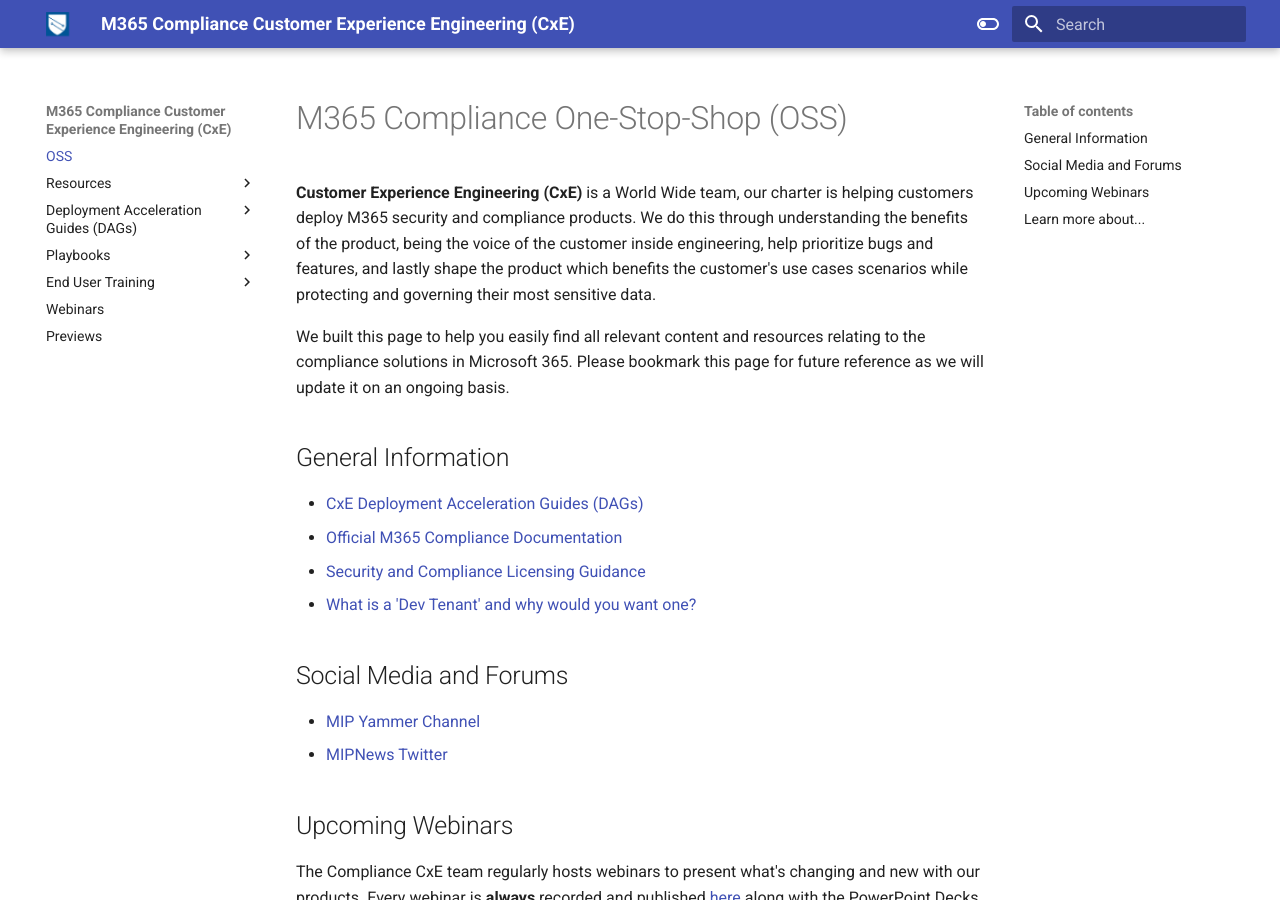
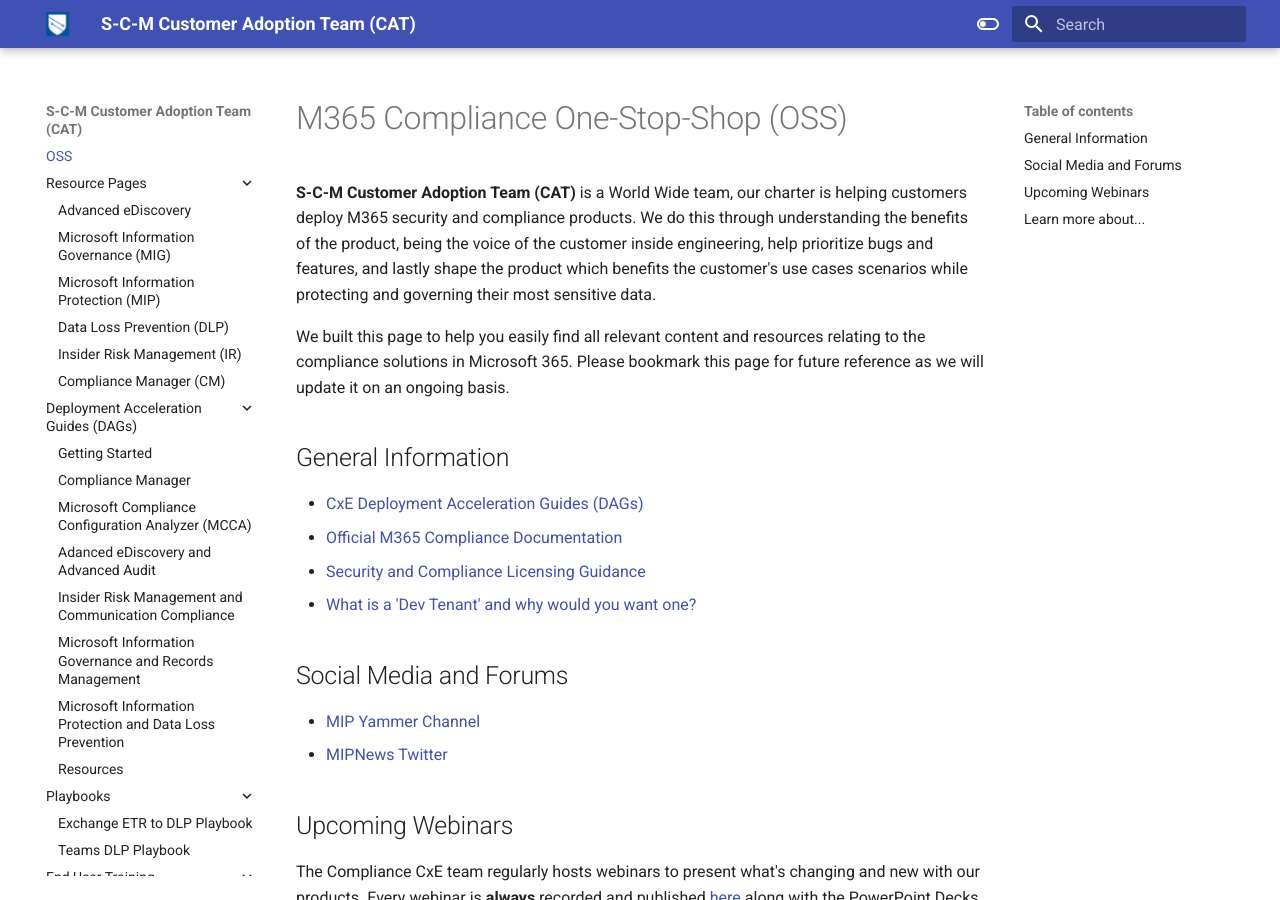
Before and after one commit to microsoft/ComplianceCxE, an MkDocs documentation site: the page built from docs/index.md, in a window 1280 px wide and 900 px high. Built offline with MkDocs 1.6.1 and Material for MkDocs 9.7.7, drawn with Linux system fonts in a browser that asks for light colours; old or Windows-style settings are respelled for this version of MkDocs.

Commit message:
update name;site settings

```diff
--- a/docs/index.md
+++ b/docs/index.md
@@ -1,6 +1,6 @@
 # M365 Compliance One-Stop-Shop (OSS)
 
-**Customer Experience Engineering (CxE)** is a World Wide team, our charter is helping customers deploy M365 security and compliance products. We do this through understanding the benefits of the product, being the voice of the customer inside engineering, help prioritize bugs and features,  and lastly shape the product which benefits the customer's use cases scenarios while protecting and governing their most sensitive data.
+**S-C-M Customer Adoption Team (CAT)** is a World Wide team, our charter is helping customers deploy M365 security and compliance products. We do this through understanding the benefits of the product, being the voice of the customer inside engineering, help prioritize bugs and features,  and lastly shape the product which benefits the customer's use cases scenarios while protecting and governing their most sensitive data.
 
 We built this page to help you easily find all relevant content and resources relating to the compliance solutions in Microsoft 365. Please bookmark this page for future reference as we will update it on an ongoing basis.
 
--- a/mkdocs.yml
+++ b/mkdocs.yml
@@ -1,7 +1,7 @@
-site_name: M365 Compliance Customer Experience Engineering (CxE)
+site_name: S-C-M Customer Adoption Team (CAT)
 nav:
     - OSS: index.md
-    - Resources:
+    - Resource Pages:
       - Advanced eDiscovery: resources/aed.md
       - Microsoft Information Governance (MIG): resources/mig.md
       - Microsoft Information Protection (MIP): resources/mip.md
@@ -11,7 +11,7 @@
     #- Notes from the Field:
     #  - Randall Blog post 1: blog1.md
     - Deployment Acceleration Guides (DAGs):
-      - Intro: dag.md
+      - Getting Started: dag.md
       - Compliance Manager: dag/cm.md
       - Microsoft Compliance Configuration Analyzer (MCCA): dag/mcca.md
       - Adanced eDiscovery and Advanced Audit: dag/aed-audit.md
@@ -35,6 +35,9 @@
   name: material
   logo: img\scm-shield.png
   favicon: img\scm-shield.png
+  features:
+    - navigation.expand
+    - navigation.top
   palette:
     - scheme: default
       toggle:
@@ -56,3 +59,6 @@
   - assets/extra.css
 extra_javascript:
   - scripts/extlinks.js
+markdown_extensions:
+  - toc:
+      permalink: ⚓︎
```
